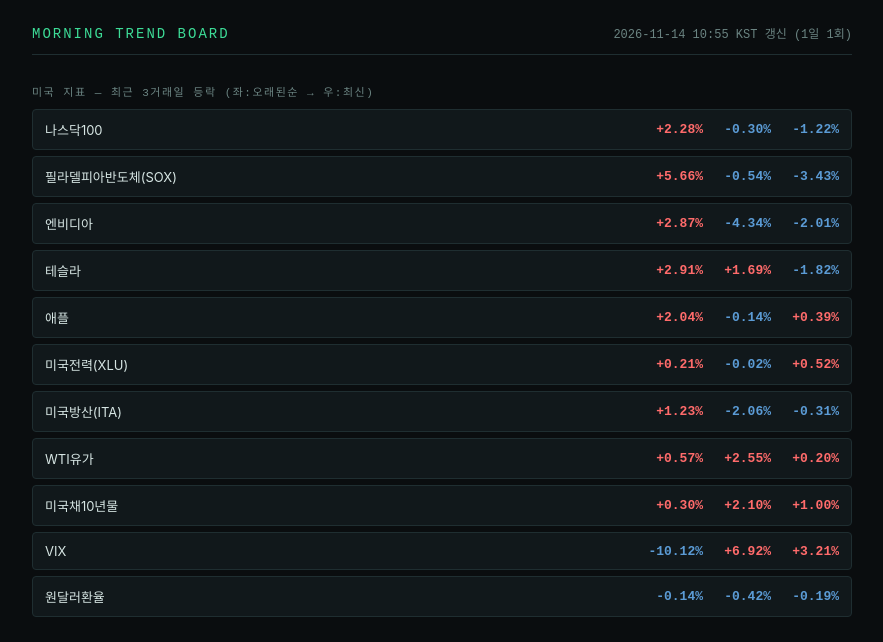
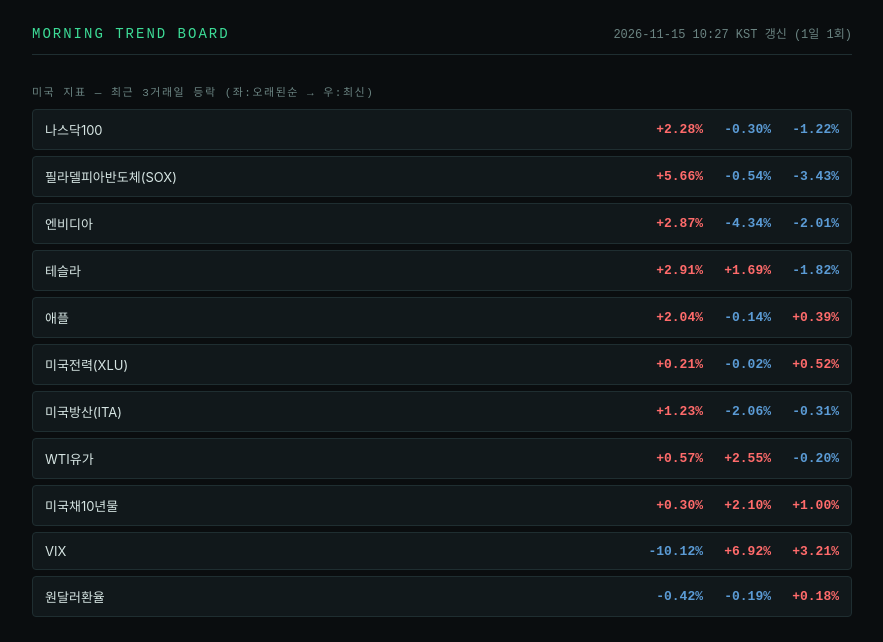
Before and after one commit to Joophila/stock, a plain HTML site: page docs/index.html in a window 1280 px wide. Shown: the top 642 px of the page, without its empty margins (198-1081 px from the left). Drawn offline with Linux system fonts and the light colour scheme; a web font is replaced by a local one.

Commit message:
trend board update 2026-11-15

```diff
--- a/docs/index.html
+++ b/docs/index.html
@@ -3,7 +3,7 @@
 <head>
 <meta charset="UTF-8">
 <meta name="viewport" content="width=device-width, initial-scale=1">
-<title>모닝 트렌드 보드 — 2026-11-14 10:55 KST</title>
+<title>모닝 트렌드 보드 — 2026-11-15 10:27 KST</title>
 <link rel="stylesheet" crossorigin
   href="https://cdn.jsdelivr.net/gh/orioncactus/pretendard@v1.3.9/dist/web/static/pretendard.css">
 <style>
@@ -39,7 +39,7 @@
   <div class="shell">
     <div class="header">
       <div class="title">Morning Trend Board</div>
-      <div class="time">2026-11-14 10:55 KST 갱신 (1일 1회)</div>
+      <div class="time">2026-11-15 10:27 KST 갱신 (1일 1회)</div>
     </div>
 
     <div class="section-label">미국 지표 — 최근 3거래일 등락 (좌:오래된순 → 우:최신)</div>
@@ -74,7 +74,7 @@
         </div>
         <div class="ind-row">
           <div class="ind-name">WTI유가</div>
-          <div class="ind-trend"><span class="chip" style="color:var(--up-red)">+0.57%</span><span class="chip" style="color:var(--up-red)">+2.55%</span><span class="chip" style="color:var(--up-red)">+0.20%</span></div>
+          <div class="ind-trend"><span class="chip" style="color:var(--up-red)">+0.57%</span><span class="chip" style="color:var(--up-red)">+2.55%</span><span class="chip" style="color:var(--down-blue)">-0.20%</span></div>
         </div>
         <div class="ind-row">
           <div class="ind-name">미국채10년물</div>
@@ -86,7 +86,7 @@
         </div>
         <div class="ind-row">
           <div class="ind-name">원달러환율</div>
-          <div class="ind-trend"><span class="chip" style="color:var(--down-blue)">-0.14%</span><span class="chip" style="color:var(--down-blue)">-0.42%</span><span class="chip" style="color:var(--down-blue)">-0.19%</span></div>
+          <div class="ind-trend"><span class="chip" style="color:var(--down-blue)">-0.42%</span><span class="chip" style="color:var(--down-blue)">-0.19%</span><span class="chip" style="color:var(--up-red)">+0.18%</span></div>
         </div>
 
     <div class="section-label">미국 뉴스 (최근 3일, 키워드 필터)</div>
```
